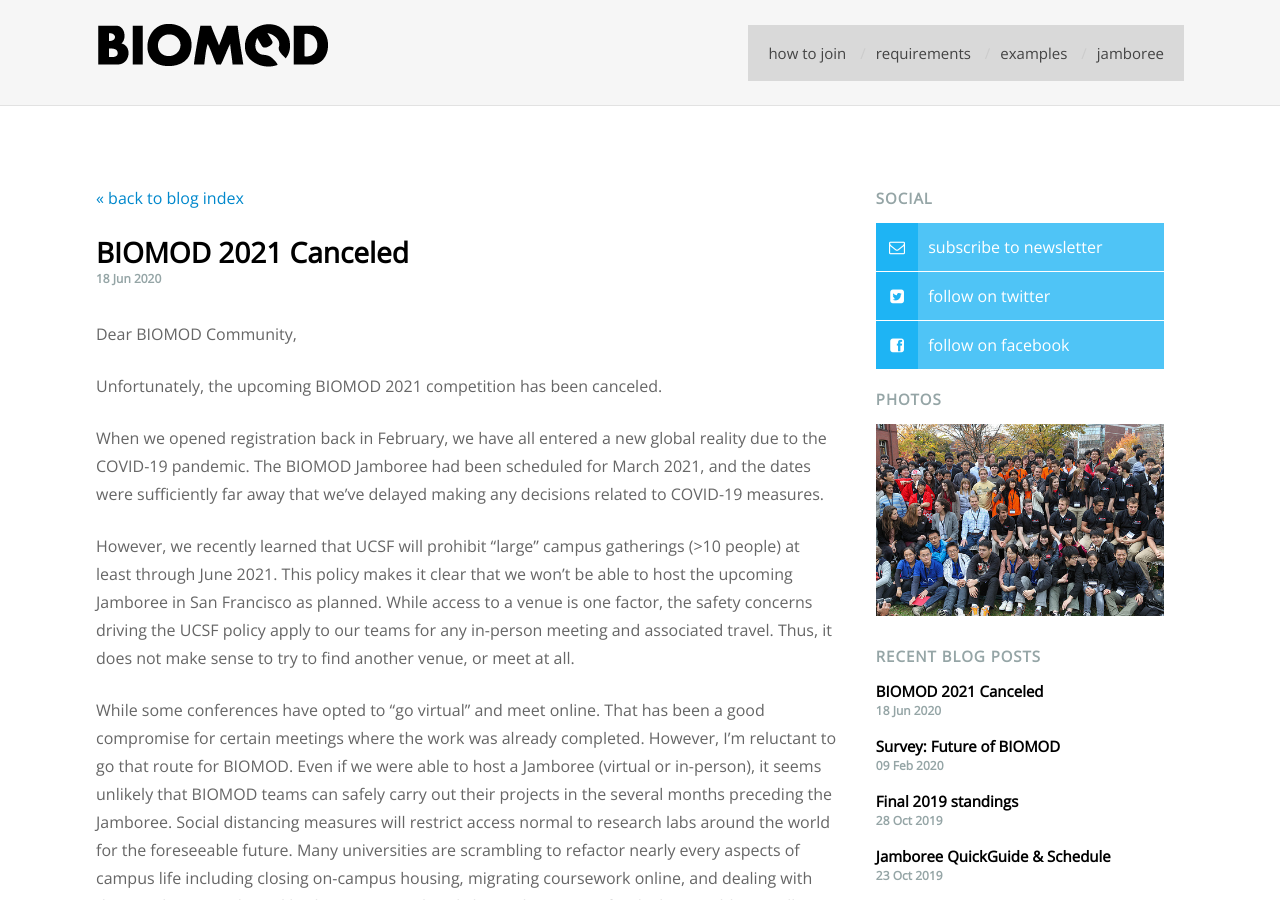
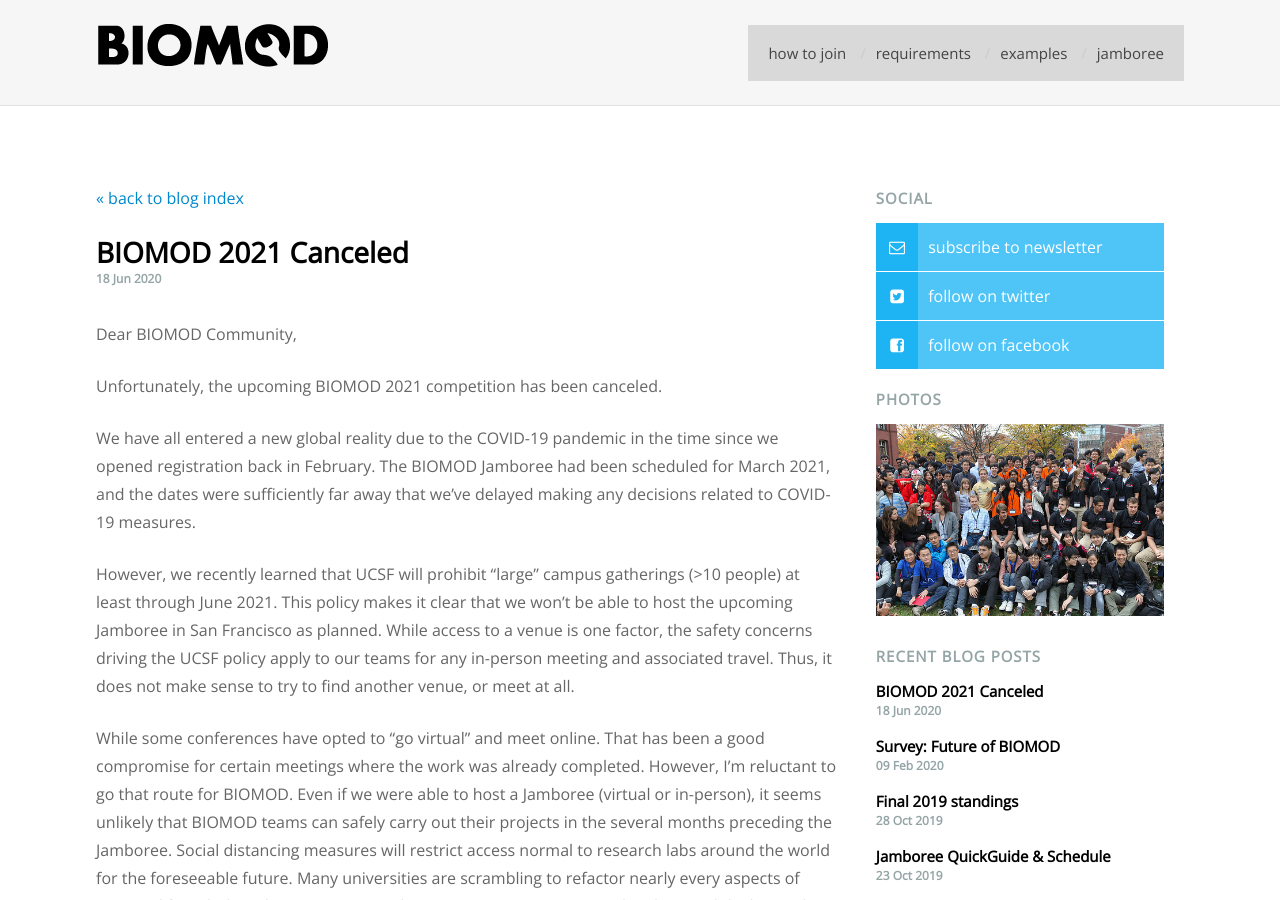
Before and after one commit to sdouglas/biomod, a Jekyll site: the page built from _posts/2020-06-18-covid.md, in a window 1280 px wide and 900 px high. Built offline with Jekyll 4.4.1, drawn with Linux system fonts in a browser that asks for light colours; nearby versions of some CDN libraries.

Commit message:
Update 2020-06-18-covid.md

```diff
--- a/_posts/2020-06-18-covid.md
+++ b/_posts/2020-06-18-covid.md
@@ -8,7 +8,7 @@
 
 Unfortunately, the upcoming BIOMOD 2021 competition has been canceled.
 
-When we opened registration back in February, we have all entered a new global reality due to the COVID-19 pandemic. The BIOMOD Jamboree had been scheduled for March 2021, and the dates were sufficiently far away that we've delayed making any decisions related to COVID-19 measures.
+We have all entered a new global reality due to the COVID-19 pandemic in the time since we opened registration back in February. The BIOMOD Jamboree had been scheduled for March 2021, and the dates were sufficiently far away that we've delayed making any decisions related to COVID-19 measures.
 
 However, we recently learned that UCSF will prohibit "large" campus gatherings (>10 people) at least through June 2021. This policy makes it clear that we won't be able to host the upcoming Jamboree in San Francisco as planned. While access to a venue is one factor, the safety concerns driving the UCSF policy apply to our teams for any in-person meeting and associated travel. Thus, it does not make sense to try to find another venue, or meet at all.
 
```
